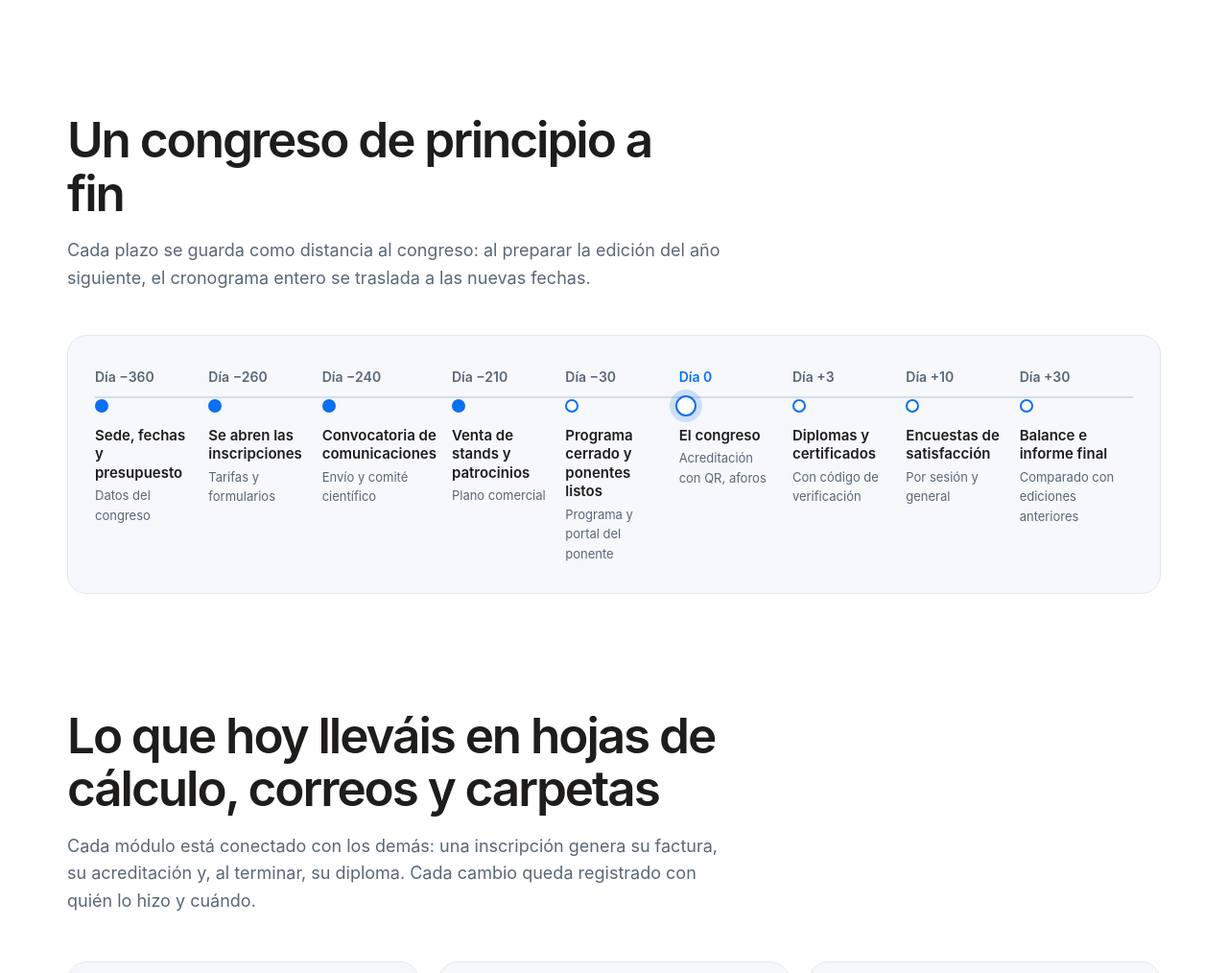
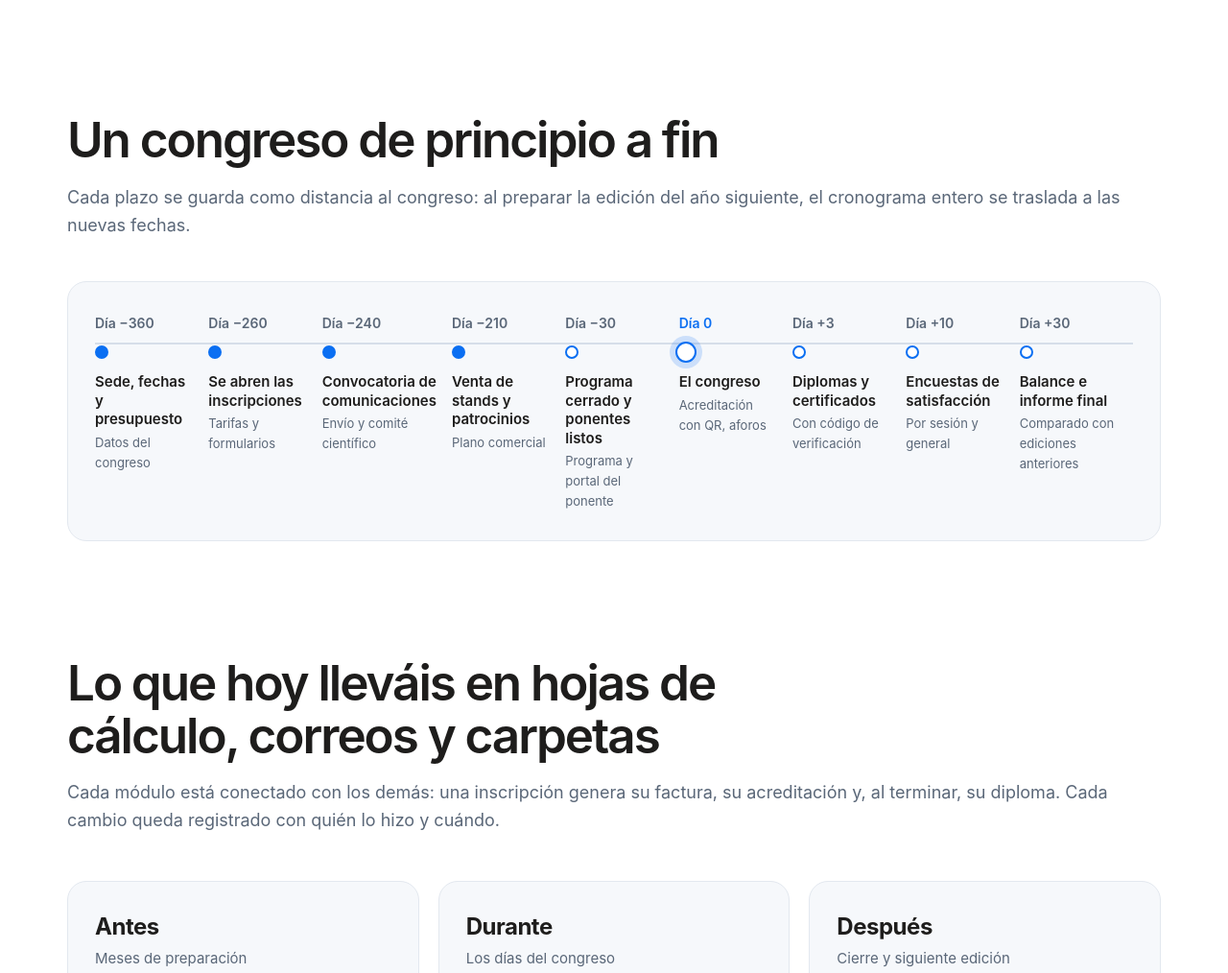
Before and after one commit to jmoralcervantes-blip/plenaria-web, a plain HTML site: page index.html in a window 1280 px wide. Shown: the part 2251-3265 px from the top of the page at 96% size. Drawn offline with Linux system fonts and the light colour scheme.

Commit message:
Add files via upload

```diff
--- a/index.html
+++ b/index.html
@@ -200,8 +200,8 @@ h1 .serif{font-size:1.06em}
 :root{--ink-2:#5A6778;--line:#E3E8EF;--bg-2:#F6F8FB;--blue-2:#0857C2;--red:#D23B3B}
 /* Secciones */
 section.block{padding:120px 0 0}
-section.block h2{font-size:clamp(32px,4vw,52px);line-height:1.08;letter-spacing:-.04em;font-weight:600;margin:0;max-width:20ch}
-section.block .intro{color:var(--ink-2);max-width:60ch;margin:18px 0 0;font-size:18px}
+section.block h2{font-size:clamp(32px,4vw,52px);line-height:1.08;letter-spacing:-.04em;font-weight:600;margin:0;max-width:none;text-wrap:balance}
+section.block .intro{color:var(--ink-2);max-width:none;margin:18px 0 0;font-size:18px;text-wrap:pretty}
 
 /* Línea de tiempo */
 .timeline{overflow-x:auto;margin-top:44px;background:var(--bg-2);border:1px solid var(--line);border-radius:20px}
```
